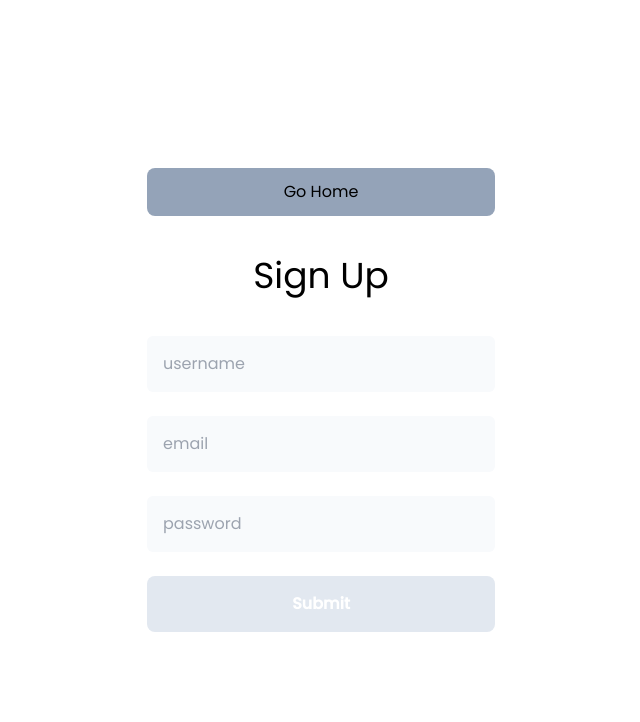
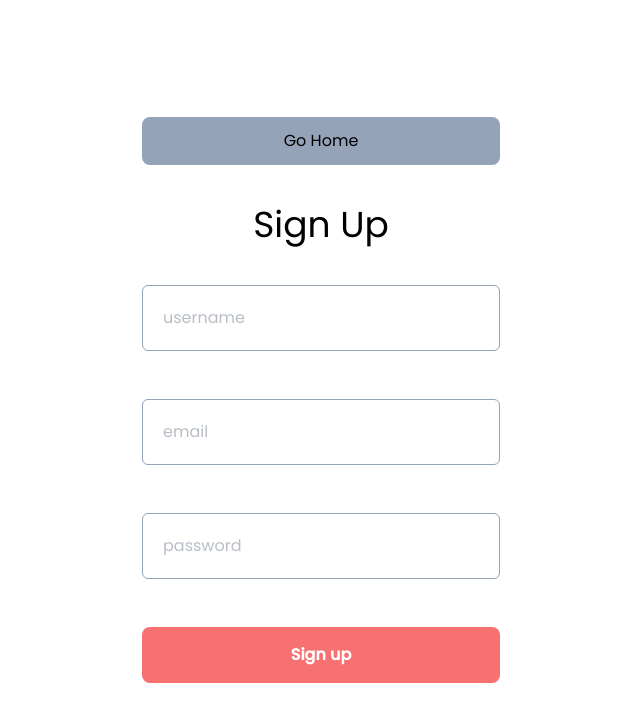
Before and after one commit to Luminoso1/app-auth-test-next, a Next.js app: page /sign-up in a window 1280 px wide. Shown: the top 722 px of the page, without its empty margins (319-959 px from the left). Built offline with nearby package versions, Linux system fonts and the light colour scheme.

Commit message:
DONE: form validation with zod and react-hook-form

```diff
--- a/package.json
+++ b/package.json
@@ -9,6 +9,7 @@
     "lint": "next lint"
   },
   "dependencies": {
+    "@hookform/resolvers": "^3.9.0",
     "axios": "^1.7.4",
     "bcryptjs": "^2.4.3",
     "jose": "^5.6.3",
@@ -17,7 +18,9 @@
     "next": "14.2.5",
     "react": "^18",
     "react-dom": "^18",
-    "react-hot-toast": "^2.4.1"
+    "react-hook-form": "^7.52.2",
+    "react-hot-toast": "^2.4.1",
+    "zod": "^3.23.8"
   },
   "devDependencies": {
     "eslint": "^8",
--- a/src/app/api/sign-in/route.js
+++ b/src/app/api/sign-in/route.js
@@ -2,7 +2,6 @@ import { connection } from "@/db/config";
 import User from "@/models/user";
 import bcryptjs from "bcryptjs";
 import { NextRequest, NextResponse } from "next/server";
-import jwt from "jsonwebtoken";
 import { SignJWT } from "jose";
 
 connection();
--- /dev/null
+++ b/src/app/components/CustomButton.jsx
@@ -0,0 +1,33 @@
+import React from "react";
+
+export default function CustomButton({
+  onSubmit,
+  isDisable,
+  isLoading,
+  children,
+}) {
+  return (
+    <button
+      onClick={onSubmit}
+      className="bg-red-400 text-white font-semibold rounded-lg py-4
+            disabled:bg-slate-200 disabled:cursor-not-allowed
+              flex items-center justify-center gap-4 "
+      placeholder="Submit"
+      disabled={isDisable}
+    >
+      {isLoading === true && (
+        <div
+          className="inline-block h-6 w-6 animate-spin rounded-full border-2 border-solid
+                border-current border-e-transparent align-[-0.125em] text-surface
+                motion-reduce:animate-[spin_1.5s_linear_infinite] dark:text-white"
+        >
+          <span
+            className="!absolute !-m-px !h-px !w-px !overflow-hidden !whitespace-nowrap
+                  !border-0 !p-0 ![clip:rect(0,0,0,0)]"
+          ></span>
+        </div>
+      )}
+      {isLoading ? "Proccesing" : children}
+    </button>
+  );
+}
--- /dev/null
+++ b/src/app/components/CustomForm.jsx
@@ -0,0 +1,24 @@
+import React from "react";
+import { FormProvider } from "react-hook-form";
+import CustomInput from "./CustomInput";
+
+export default function CustomForm({ children, methods, schema }) {
+
+  return (
+    <FormProvider {...methods}>
+      <form
+        noValidate
+        autoComplete="off"
+        onSubmit={(e) => e.preventDefault()}
+        className="flex flex-col gap-6 [&>input]:py-4 [&>input]:px-4 [&>input]:rounded-md [&>input]:bg-slate-50"
+      >
+        {schema?.map((item) => (
+          <CustomInput key={item.name} {...item} />
+        ))}
+
+        {children}
+
+      </form>
+    </FormProvider>
+  );
+}
--- /dev/null
+++ b/src/app/components/CustomInput.jsx
@@ -0,0 +1,28 @@
+"use client";
+import { findInputError, isFormInvalid } from "@/lib/validations/input-errors";
+import { useFormContext } from "react-hook-form";
+
+export default function CustomInput({ type, name, placeholder, validation }) {
+  const {
+    register,
+    formState: { errors },
+  } = useFormContext();
+
+  const inputError = findInputError(errors, name);
+  const isInvalid = isFormInvalid(inputError);
+
+  return (
+    <div className="flex flex-col gap-2">
+      <input
+        type={type}
+        placeholder={placeholder}
+        id={name}
+        className="p-5 rounded-md w-full border border-slate-400 placeholder:opacity-70"
+        {...register(name, validation)}
+      />
+      <div className="h-4 text-sm font-medium  text-red-500 text-right capitalize">
+        {isInvalid && <p>{inputError.error.message}</p>}
+      </div>
+    </div>
+  );
+}
--- a/src/app/sign-in/page.jsx
+++ b/src/app/sign-in/page.jsx
@@ -4,31 +4,29 @@ import Link from "next/link";
 import { useRouter } from "next/navigation";
 import React from "react";
 import toast from "react-hot-toast";
+import { useForm } from "react-hook-form";
+import CustomForm from "../components/CustomForm";
+import CustomButton from "../components/CustomButton";
+import { SignInSchema } from "@/lib/forms";
 
 export default function SignInPage() {
-  const router = useRouter()
-  const [user, setUser] = React.useState({
-    username: "",
-    password: "",
-  });
+  const router = useRouter();
 
-  const [isDisable, setIsDisable] = React.useState(true);
+  const methods = useForm();
+
+  // TODO: Enhamce the code repetition ➡️ to handle states sign-in and sign-up pages
+
+  // TODO: diable button when there are errors
+
+  const [isDisable, setIsDisable] = React.useState(false);
+
   const [isLoading, setIsLoading] = React.useState(false);
 
-  const handleChange = (e) => {
-    const { name, value } = e.target;
-    setUser({
-      ...user,
-      [name]: value,
-    });
-  };
-
-  const handleSubmit = async (e) => {
-    e.preventDefault();
-
+  const onSubmit = methods.handleSubmit(async (data) => {
+    // console.log(data);
     try {
       setIsLoading(true);
-      const response = await axios.post("/api/sign-in", user);
+      const response = await axios.post("/api/sign-in", data);
       console.log("Sign In succes", response.data);
       toast.success("Sign In Successfully");
       router.push("/home");
@@ -38,15 +36,7 @@ export default function SignInPage() {
     } finally {
       setIsLoading(false);
     }
-  };
-
-  React.useEffect(() => {
-    if (user.username.length > 0 && user.password.length > 0) {
-      setIsDisable(false);
-    } else {
-      setIsDisable(true);
-    }
-  }, [user]);
+  });
   return (
     <div>
       <Link
@@ -58,50 +48,15 @@ export default function SignInPage() {
 
       <h1 className="my-10 text-4xl text-center">Sign In</h1>
 
-      <form
-        className="flex flex-col gap-6 [&>input]:py-4 [&>input]:px-4 [&>input]:rounded-md [&>input]:bg-slate-50"
-        noValidate
-        onSubmit={handleSubmit}
-      >
-        <input
-          type="text"
-          id="username"
-          name="username"
-          placeholder="username"
-          value={user.username}
-          onChange={handleChange}
-        />
-        <input
-          type="password"
-          id="password"
-          name="password"
-          placeholder="password"
-          value={user.password}
-          onChange={handleChange}
-        />
-        <button
-          type="submit"
-          className="bg-red-400 text-white font-semibold rounded-lg py-4
-        disabled:bg-slate-200 disabled:cursor-not-allowed
-          flex items-center justify-center gap-4 "
-          placeholder="Submit"
-          disabled={isDisable}
+      <CustomForm methods={methods} onSubmit={onSubmit} schema={SignInSchema}>
+        <CustomButton
+          onSubmit={onSubmit}
+          isLoading={isLoading}
+          isDisable={isDisable}
         >
-          {isLoading && (
-            <div
-              className="inline-block h-6 w-6 animate-spin rounded-full border-2 border-solid
-            border-current border-e-transparent align-[-0.125em] text-surface
-            motion-reduce:animate-[spin_1.5s_linear_infinite] dark:text-white"
-            >
-              <span
-                className="!absolute !-m-px !h-px !w-px !overflow-hidden !whitespace-nowrap
-              !border-0 !p-0 ![clip:rect(0,0,0,0)]"
-              ></span>
-            </div>
-          )}
-          {isLoading ? "Proccesing" : "Submit"}
-        </button>
-      </form>
+          Sign in
+        </CustomButton>
+      </CustomForm>
     </div>
   );
 }
--- a/src/app/sign-up/page.jsx
+++ b/src/app/sign-up/page.jsx
@@ -3,51 +3,40 @@ import Link from "next/link";
 import React from "react";
 import axios from "axios";
 import { useRouter } from "next/navigation";
+import CustomForm from "../components/CustomForm";
+import CustomButton from "../components/CustomButton";
+import { SignUpSchema } from "@/lib/forms";
+import { useForm } from "react-hook-form";
+import toast from "react-hot-toast";
+import { userSchema } from "@/lib/validations/zod-schemas";
+import { zodResolver } from "@hookform/resolvers/zod";
+
 export default function SignupPage() {
   const router = useRouter();
 
-  const [user, setUser] = React.useState({
-    username: "",
-    email: "",
-    password: "",
-  });
+  // TODO: Enhamce the code repetition ➡️ to handle states sign-in and sign-up pages
 
-  const [isDisable, setIsDisable] = React.useState(true);
+  // TODO: diable button when there are errors
+
+  const [isDisable, setIsDisable] = React.useState(false);
   const [isLoading, setIsLoading] = React.useState(false);
 
-  const handleChange = (e) => {
-    const { name, value } = e.target;
-    setUser({
-      ...user,
-      [name]: value,
-    });
-  };
+  const methods = useForm({ resolver: zodResolver(userSchema) });
 
-  const handleSubmit = async (e) => {
-    e.preventDefault();
+  const onSubmit = methods.handleSubmit(async (data) => {
     try {
       setIsLoading(true);
-      const response = await axios.post("/api/sign-up", user);
+      const response = await axios.post("/api/sign-up", data);
       console.log("Sign Up succes", response.data);
+      toast.success("User created");
       router.push("/sign-in");
     } catch (error) {
+      toast.error("Error");
       console.log("Error Sign Up", error);
     } finally {
       setIsLoading(false);
     }
-  };
-
-  React.useEffect(() => {
-    if (
-      user.email.length > 0 &&
-      user.username.length > 0 &&
-      user.password.length > 0
-    ) {
-      setIsDisable(false);
-    } else {
-      setIsDisable(true);
-    }
-  }, [user]);
+  });
 
   return (
     <div>
@@ -60,52 +49,15 @@ export default function SignupPage() {
 
       <h1 className="my-10 text-4xl text-center">Sign Up</h1>
 
-      <form
-        className="flex flex-col gap-6 [&>input]:py-4 [&>input]:px-4 [&>input]:rounded-md [&>input]:bg-slate-50"
-        noValidate
-        onSubmit={handleSubmit}
-      >
-        <input
-          type="text"
-          id="username"
-          name="username"
-          placeholder="username"
-          value={user.username}
-          onChange={handleChange}
-        />
-        <input
-          type="email"
-          id="email"
-          name="email"
-          placeholder="email"
-          value={user.email}
-          onChange={handleChange}
-        />
-        <input
-          type="password"
-          id="password"
-          name="password"
-          placeholder="password"
-          value={user.password}
-          onChange={handleChange}
-        />
-
-        <button
-          type="submit"
-          className="bg-red-400 text-white font-semibold rounded-lg py-4
-        disabled:bg-slate-200 disabled:cursor-not-allowed
-          flex items-center justify-center gap-4 "
-          placeholder="Submit"
-          disabled={isDisable}
+      <CustomForm methods={methods} onSubmit={onSubmit} schema={SignUpSchema}>
+        <CustomButton
+          onSubmit={onSubmit}
+          isLoading={isLoading}
+          isDisable={isDisable}
         >
-          {isLoading && (
-            <div className="inline-block h-6 w-6 animate-spin rounded-full border-2 border-solid border-current border-e-transparent align-[-0.125em] text-surface motion-reduce:animate-[spin_1.5s_linear_infinite] dark:text-white">
-              <span className="!absolute !-m-px !h-px !w-px !overflow-hidden !whitespace-nowrap !border-0 !p-0 ![clip:rect(0,0,0,0)]"></span>
-            </div>
-          )}
-          {isLoading ? "Proccesing" : "Submit"}
-        </button>
-      </form>
+          Sign up
+        </CustomButton>
+      </CustomForm>
     </div>
   );
 }
--- /dev/null
+++ b/src/lib/forms.js
@@ -0,0 +1,33 @@
+export const SignInSchema = [
+  {
+    name: "username",
+    type: "text",
+    placeholder: "username",
+  },
+
+  {
+    name: "password",
+    type: "password",
+    placeholder: "password",
+  },
+];
+
+export const SignUpSchema = [
+  {
+    name: "username",
+    type: "text",
+    placeholder: "username",
+  },
+
+  {
+    name: "email",
+    type: "email",
+    placeholder: "email",
+  },
+
+  {
+    name: "password",
+    type: "password",
+    placeholder: "password",
+  },
+];
--- /dev/null
+++ b/src/lib/validations/input-errors.js
@@ -0,0 +1,13 @@
+export const findInputError = (errors, name) => {
+  const filtered = Object.keys(errors)
+    .filter((key) => key.includes(name))
+    .reduce((cur, key) => {
+      return Object.assign(cur, { error: errors[key] });
+    }, {});
+  return filtered;
+};
+
+export const isFormInvalid = (err) => {
+  if (Object.keys(err).length > 0) return true;
+  return false;
+};
--- /dev/null
+++ b/src/lib/validations/zod-schemas.js
@@ -0,0 +1,13 @@
+import { z } from "zod";
+
+export const userSchema = z.object({
+  username: z
+    .string()
+    .min(3, { message: "must be at least 3 characters" })
+    .max(12, { message: "must not be more than 12 characters" }),
+  email: z.string().email(),
+  password: z
+    .string()
+    .min(3, { message: "must be at least 3 characters" })
+    .max(12, { message: "must not be more than 12 characters" }),
+});
```
Also changed, not shown: 2 other files (tests, documents, lock files or other folders).
